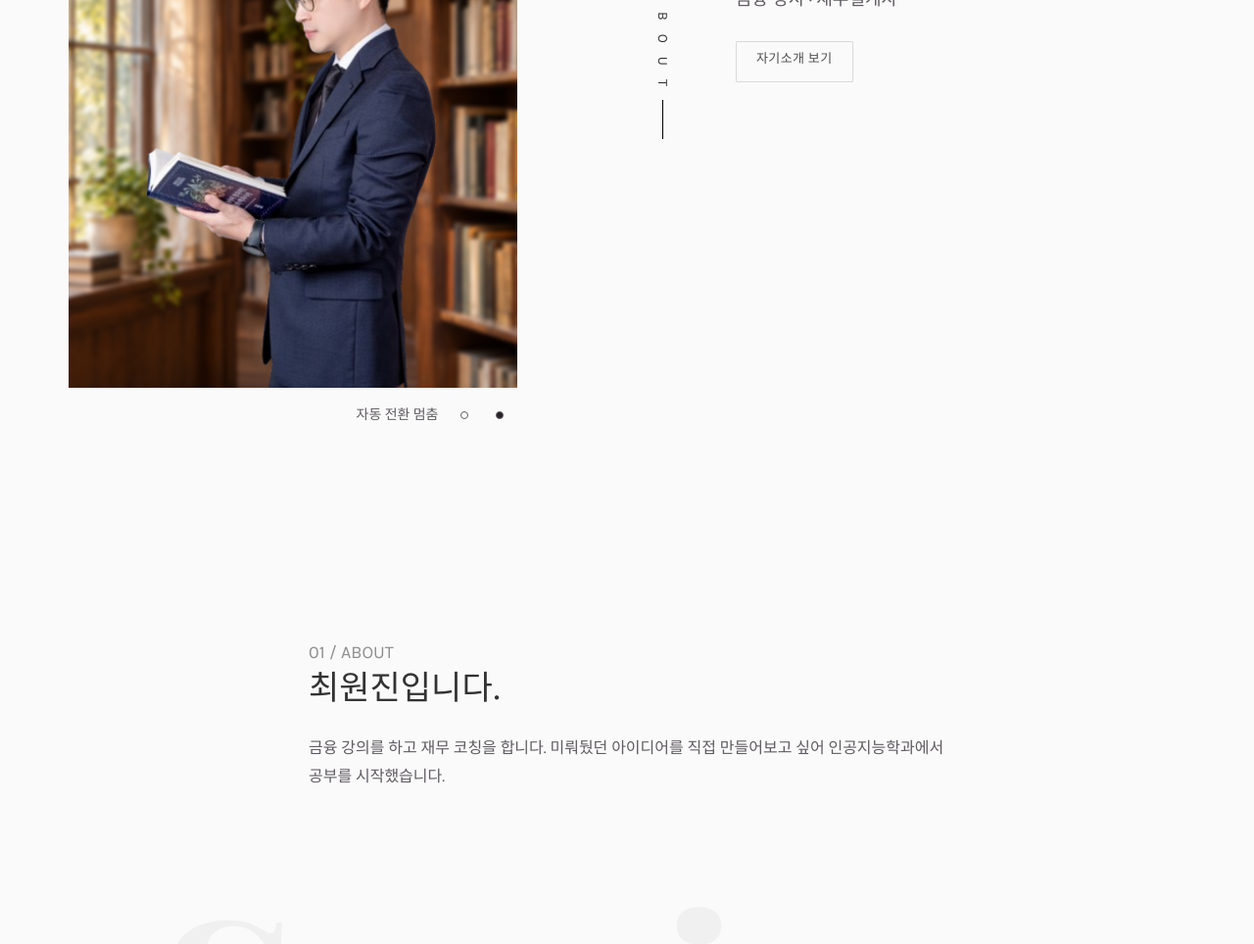
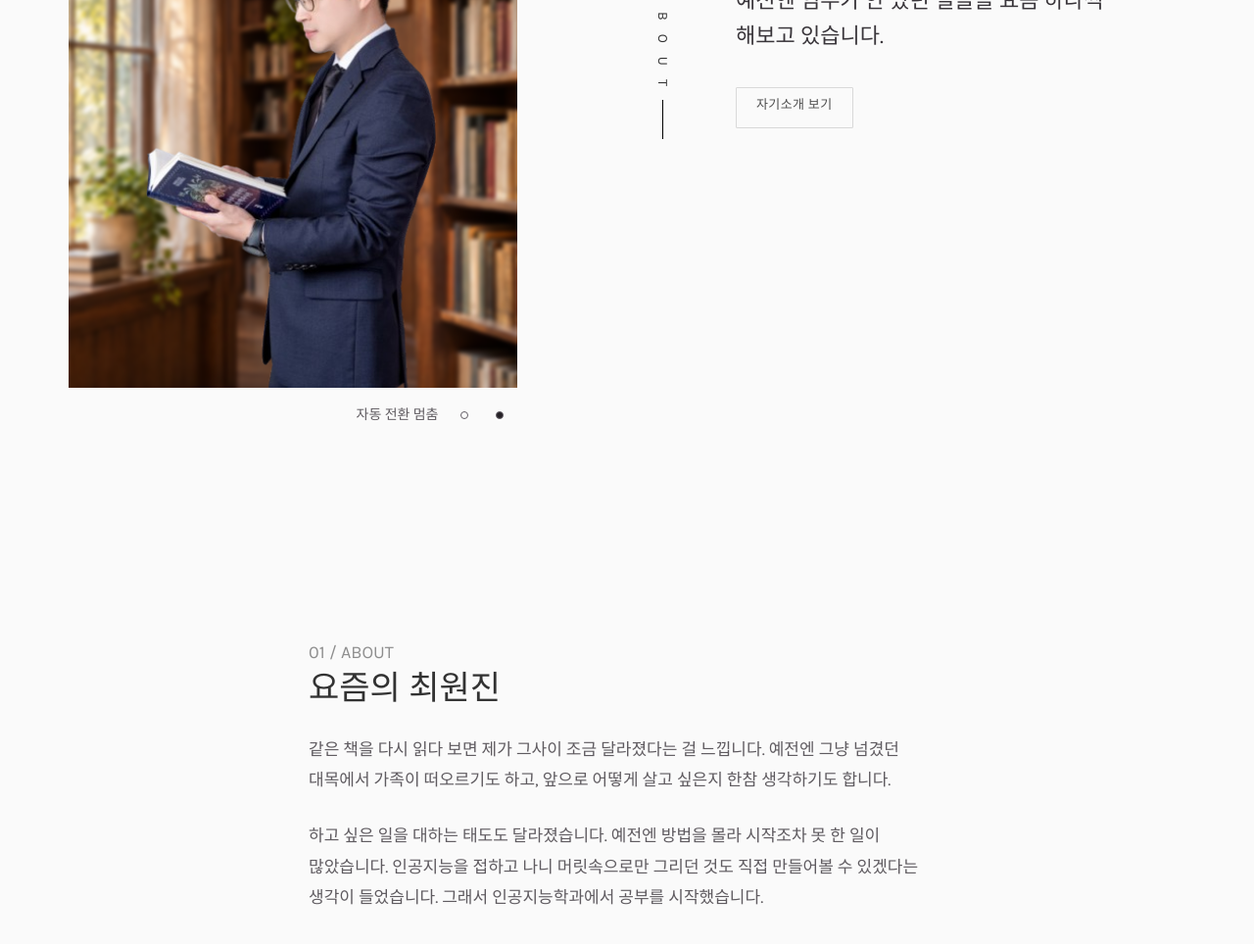
Before and after one commit to with-baragi/portfolio, a plain HTML site: page index.html in a window 1280 px wide. Shown: the part 320-1284 px from the top of the page at 98% size. Drawn offline with nearby package versions, Linux system fonts and the light colour scheme.

Commit message:
첫 화면과 자기소개를 개인 이야기로 재구성
직함을 덜어내고 독서와 인공지능 공부를 시작한 계기를 바탕으로 소개 글을 다듬었습니다. PC와 휴대폰 너비에서 확인했습니다. Codex의 도움으로 수정했습니다.

```diff
--- a/assets/css/noah-portfolio.css
+++ b/assets/css/noah-portfolio.css
@@ -34,7 +34,7 @@ header .colorlib-navbar-brand .colorlib-logo:focus-visible { outline: 2px solid
   line-height: 1.3;
 }
 .portfolio-about #hero-title span { font: inherit; color: inherit; }
-.portfolio-about .hero-intro { font-size: 18px; }
+.portfolio-about .hero-intro { max-width: 18em; color: #39353a; font-size: clamp(18px, 2vw, 22px); line-height: 1.65; }
 .portfolio-about .btn { min-height: 42px; font-size: 14px; letter-spacing: .03em; }
 .portfolio-portraits:not(.owl-loaded) .portrait-slide + .portrait-slide { display: none; }
 .portrait-slide {
@@ -80,6 +80,7 @@ header .colorlib-navbar-brand .colorlib-logo:focus-visible { outline: 2px solid
 
 .portfolio-story { padding-block: 3em; max-width: 680px; }
 .portfolio-story h2 { font-size: 34px; }
+.portfolio-story .story-copy { font-size: 17px; line-height: 1.85; }
 .noah-section { position: relative; padding: 10em 0; }
 .noah-section .intro-heading span { color: #737076; }
 .portfolio-services .services-flex .one-third { width: 100%; padding-left: 0; }
--- a/index.html
+++ b/index.html
@@ -13,7 +13,7 @@
     <link rel="stylesheet" href="assets/vendor/noah/owl.carousel.min.css">
     <link rel="stylesheet" href="assets/vendor/noah/owl.theme.default.min.css">
     <link rel="stylesheet" href="assets/vendor/noah/style.css">
-    <link rel="stylesheet" href="assets/css/noah-portfolio.css?v=20261109-short-intro">
+    <link rel="stylesheet" href="assets/css/noah-portfolio.css?v=20261109-personal-intro">
     <script src="assets/vendor/noah/modernizr-2.6.2.min.js"></script>
   </head>
   <body>
@@ -102,7 +102,7 @@
                     <div class="rotate" aria-hidden="true">
                       <h2 class="heading">About</h2>
                     </div>
-                    <p class="hero-intro">금융 강사 · 재무설계사</p>
+                    <p class="hero-intro">예전엔 엄두가 안 났던 일들을 요즘 하나씩 해보고 있습니다.</p>
                     <p>
                       <a href="#story" class="btn btn-primary btn-outline">자기소개 보기</a>
                     </p>
@@ -115,10 +115,11 @@
         <section id="story" class="container portfolio-story" aria-labelledby="story-title" tabindex="-1">
           <div class="section-top">
             <span class="section-number">01 / ABOUT</span>
-            <h2 id="story-title">최원진입니다.</h2>
+            <h2 id="story-title">요즘의 최원진</h2>
           </div>
           <div class="story-copy">
-            <p>금융 강의를 하고 재무 코칭을 합니다. 미뤄뒀던 아이디어를 직접 만들어보고 싶어 인공지능학과에서 공부를 시작했습니다.</p>
+            <p>같은 책을 다시 읽다 보면 제가 그사이 조금 달라졌다는 걸 느낍니다. 예전엔 그냥 넘겼던 대목에서 가족이 떠오르기도 하고, 앞으로 어떻게 살고 싶은지 한참 생각하기도 합니다.</p>
+            <p>하고 싶은 일을 대하는 태도도 달라졌습니다. 예전엔 방법을 몰라 시작조차 못 한 일이 많았습니다. 인공지능을 접하고 나니 머릿속으로만 그리던 것도 직접 만들어볼 수 있겠다는 생각이 들었습니다. 그래서 인공지능학과에서 공부를 시작했습니다.</p>
           </div>
         </section>
         <div id="work" aria-labelledby="work-title" tabindex="-1" class="noah-section portfolio-services">
```
